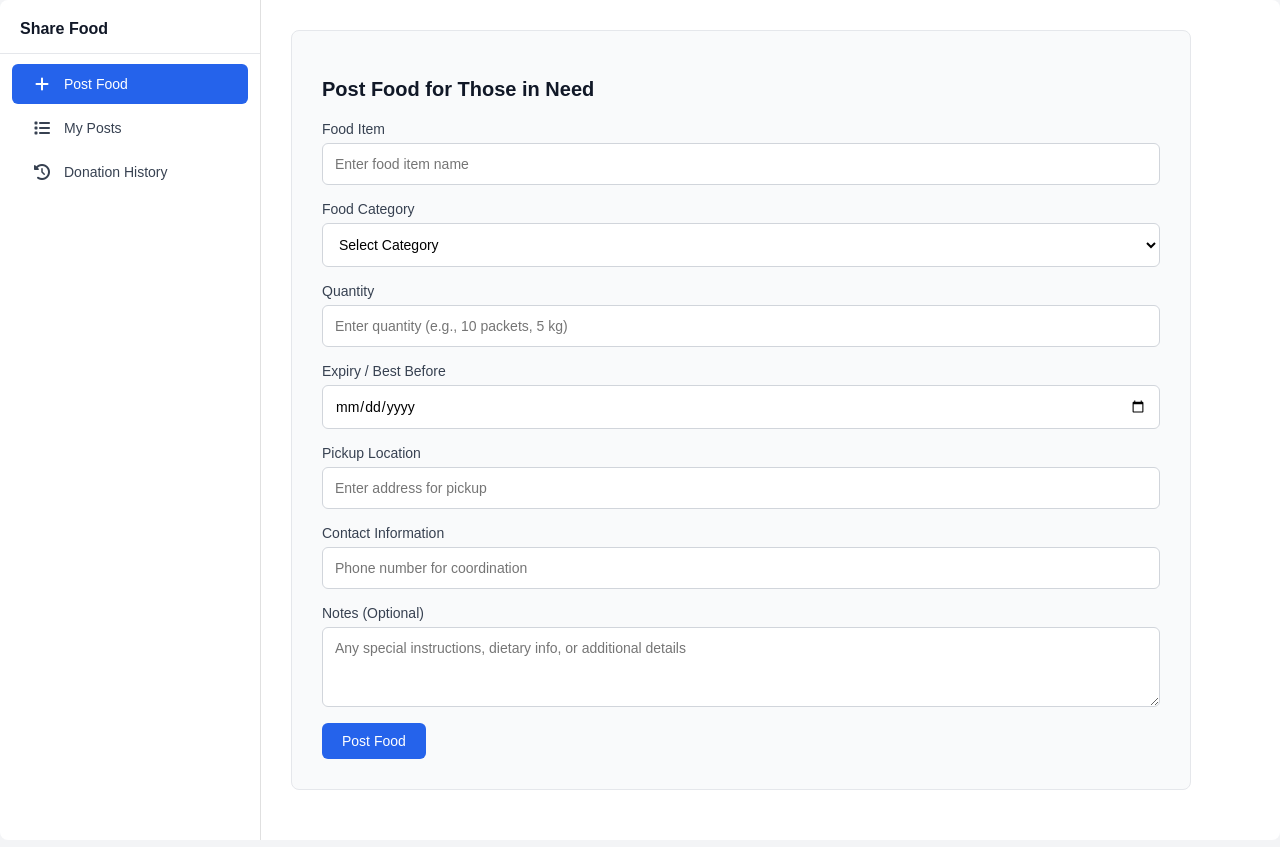
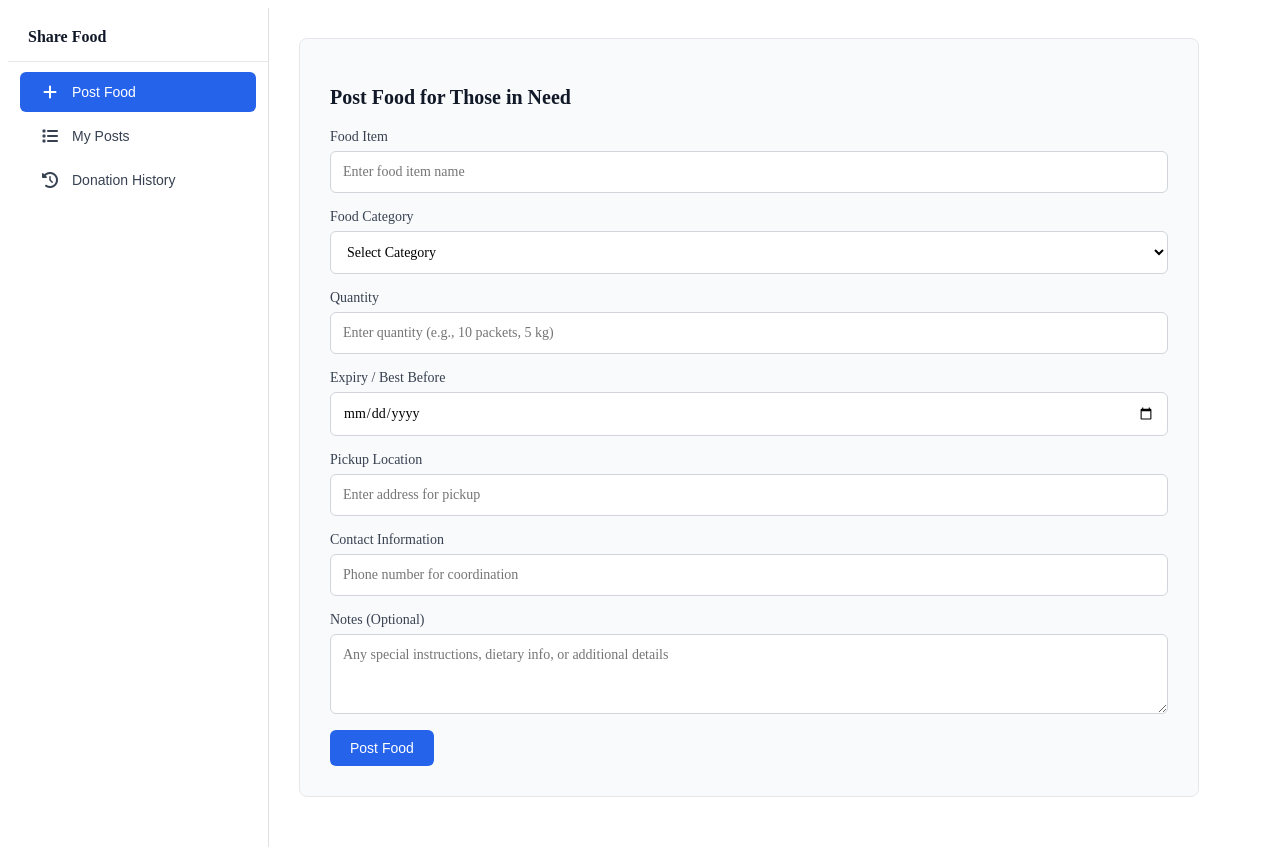
Before and after one commit to sujith1546/prof, a plain HTML site: page prof/sharefood.html in a window 1280 px wide. Drawn offline with Linux system fonts and the light colour scheme.

Commit message:
Update sharefood.html

```diff
--- a/prof/sharefood.html
+++ b/prof/sharefood.html
@@ -1,11 +1,9 @@
 <!-- Share Food Page Content (without HTML wrapper) -->
 <link href="https://cdnjs.cloudflare.com/ajax/libs/font-awesome/6.5.0/css/all.min.css" rel="stylesheet">
 <style>
-  body {
-    font-family: Arial, sans-serif;
-    background-color: #f3f4f6;
-    margin: 0;
-    padding: 0;
+  /* Share Food Specific Styles */
+  .share-food-container {
+    min-height: calc(100vh - 120px);
   }
 
   /* Layout */
@@ -390,6 +388,7 @@
   }
 </style>
 
+<div class="share-food-container">
   <div class="container">
     <!-- Sidebar -->
     <aside class="sidebar">
@@ -522,6 +521,7 @@
           </div>
         </div>
       </section>
+    </div>
   </div>
 </div>
 
```
Lines whose indentation alone changed are shown as unchanged.
